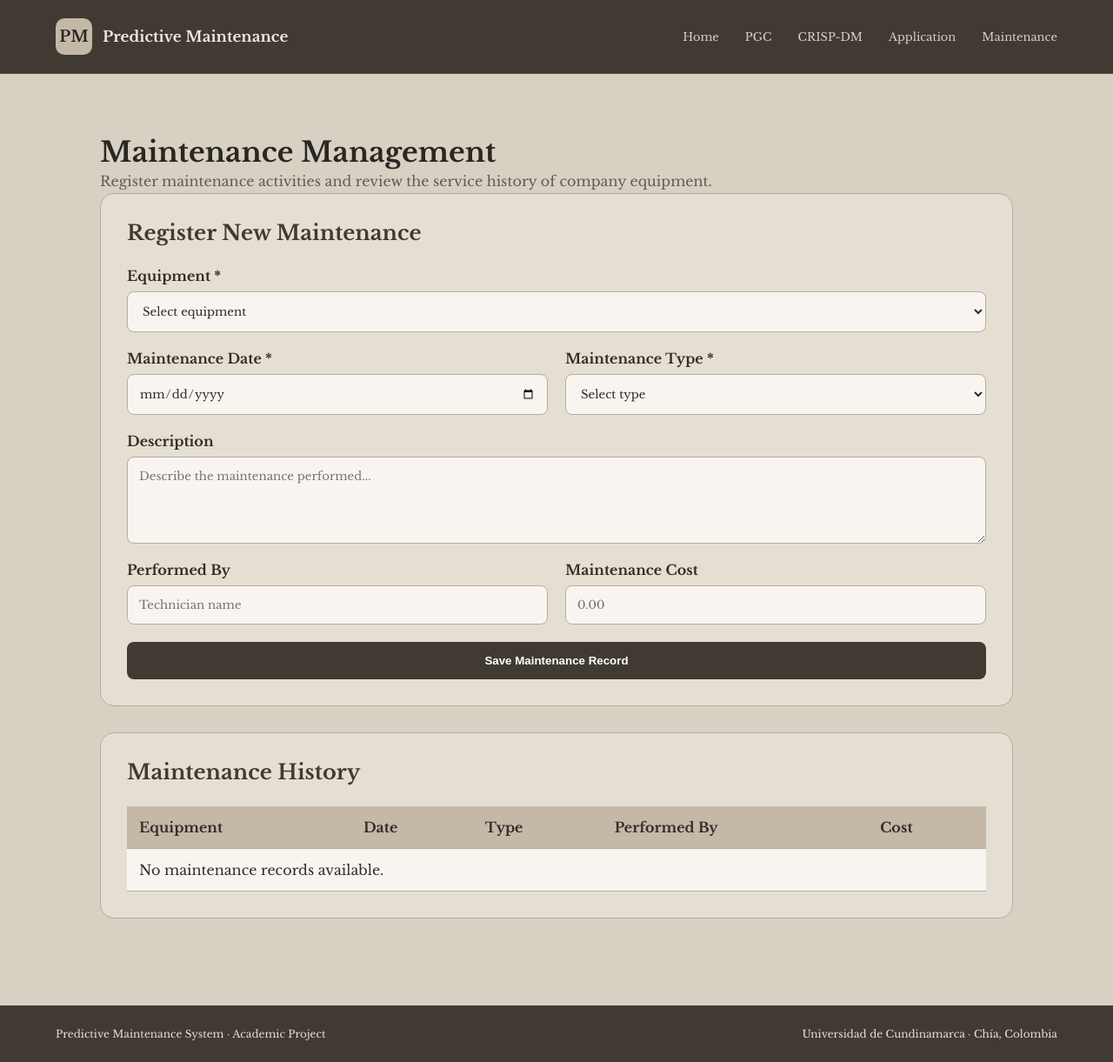
After one commit to lunaalejan/Machine_Learning_Proyect, a Flask app: page /maintenance in a window 1280 px wide. The commit adds this page. Shown: the whole page at 87% size. Run offline with Flask 3, Linux system fonts and the light colour scheme; data that the repository does not hold is empty.

Commit message:
Implement equipment registration and maintenance module

```diff
--- a/app.py
+++ b/app.py
@@ -1,7 +1,36 @@
+from datetime import date
 
-from flask import Flask, render_template, render_template_string
+from flask import (
+    Flask,
+    render_template,
+    render_template_string,
+    request,
+    redirect,
+    url_for
+)
+
+from sqlalchemy.exc import IntegrityError
+
+from database import db
+from database.models import (
+    User,
+    Equipment,
+    MaintenanceRecord,
+    Alert,
+    Prediction
+)
+
 
 app = Flask(__name__)
+
+# ==============================
+# DATABASE CONFIGURATION
+# ==============================
+
+app.config["SQLALCHEMY_DATABASE_URI"] = "sqlite:///predictive_maintenance.db"
+app.config["SQLALCHEMY_TRACK_MODIFICATIONS"] = False
+
+db.init_app(app)
 
 
 # ==============================
@@ -34,27 +63,11 @@ def crisp_dm():
     <head>
         <meta charset="UTF-8">
         <title>CRISP-DM</title>
-        <style>
-            body {
-                background: #030b1d;
-                color: white;
-                font-family: Arial, sans-serif;
-                display: flex;
-                justify-content: center;
-                align-items: center;
-                min-height: 100vh;
-                text-align: center;
-            }
-            h1 { color: #1478ff; }
-            a { color: #58a4ff; }
-        </style>
     </head>
     <body>
-        <div>
-            <h1>CRISP-DM</h1>
-            <p>This section is under development.</p>
-            <a href="/">Return to Home</a>
-        </div>
+        <h1>CRISP-DM</h1>
+        <p>This section is under development.</p>
+        <a href="/">Return to Home</a>
     </body>
     </html>
     """)
@@ -64,38 +77,212 @@ def crisp_dm():
 # APPLICATION PAGE
 # ==============================
 
-@app.route("/application")
+@app.route("/application", methods=["GET", "POST"])
 def application():
-    return render_template_string("""
-    <!DOCTYPE html>
-    <html lang="en">
-    <head>
-        <meta charset="UTF-8">
-        <title>Application</title>
-        <style>
-            body {
-                background: #030b1d;
-                color: white;
-                font-family: Arial, sans-serif;
-                display: flex;
-                justify-content: center;
-                align-items: center;
-                min-height: 100vh;
-                text-align: center;
-            }
-            h1 { color: #1478ff; }
-            a { color: #58a4ff; }
-        </style>
-    </head>
-    <body>
-        <div>
-            <h1>Predictive Maintenance Application</h1>
-            <p>This section is under development.</p>
-            <a href="/">Return to Home</a>
-        </div>
-    </body>
-    </html>
-    """)
+
+    success = None
+    error = None
+
+    if request.method == "POST":
+
+        try:
+            # Get form information
+            name = request.form.get("name", "").strip()
+            equipment_type = request.form.get(
+                "equipment_type", ""
+            ).strip()
+
+            brand = request.form.get("brand", "").strip()
+            model = request.form.get("model", "").strip()
+            serial_number = request.form.get(
+                "serial_number", ""
+            ).strip()
+
+            location = request.form.get("location", "").strip()
+
+            interval_value = request.form.get(
+                "maintenance_interval_days", "90"
+            ).strip()
+
+            installation_value = request.form.get(
+                "installation_date", ""
+            ).strip()
+
+            # Validate required fields
+            if not name or not equipment_type:
+                raise ValueError(
+                    "Equipment name and type are required."
+                )
+
+            interval = int(interval_value)
+
+            if interval < 1:
+                raise ValueError(
+                    "Maintenance interval must be at least 1 day."
+                )
+
+            # Validate installation date
+            installation_date = (
+                date.fromisoformat(installation_value)
+                if installation_value else None
+            )
+
+            # Check duplicate serial number
+            if serial_number:
+                existing_equipment = Equipment.query.filter_by(
+                    serial_number=serial_number
+                ).first()
+
+                if existing_equipment:
+                    raise ValueError(
+                        "This serial number is already registered."
+                    )
+
+            # Create equipment record
+            new_equipment = Equipment(
+                name=name,
+                equipment_type=equipment_type,
+                brand=brand or None,
+                model=model or None,
+                serial_number=serial_number or None,
+                location=location or None,
+                installation_date=installation_date,
+                maintenance_interval_days=interval,
+                status="active"
+            )
+
+            # Save to database
+            db.session.add(new_equipment)
+            db.session.commit()
+
+            return redirect(
+                url_for("application", registered=1)
+            )
+
+        except ValueError as exc:
+            db.session.rollback()
+            error = str(exc)
+
+        except IntegrityError:
+            db.session.rollback()
+            error = (
+                "This equipment could not be registered. "
+                "Check whether the serial number already exists."
+            )
+
+        except Exception:
+            db.session.rollback()
+            app.logger.exception("Equipment registration failed")
+            error = (
+                "An unexpected error occurred. "
+                "Please check the information and try again."
+            )
+
+    # Success message
+    if request.args.get("registered") == "1":
+        success = "Equipment registered successfully!"
+
+    # Retrieve registered equipment
+    equipment = Equipment.query.order_by(
+        Equipment.id.desc()
+    ).all()
+
+    return render_template(
+        "application.html",
+        equipment=equipment,
+        success=success,
+        error=error
+    )
+
+# ==============================
+# MAINTENANCE PAGE
+# ==============================
+
+@app.route("/maintenance", methods=["GET", "POST"])
+def maintenance():
+
+    success = None
+    error = None
+
+    if request.method == "POST":
+        try:
+            equipment_id = request.form.get("equipment_id", type=int)
+            maintenance_date = date.fromisoformat(
+                request.form.get("maintenance_date", "")
+            )
+            maintenance_type = request.form.get("maintenance_type", "").strip()
+            description = request.form.get("description", "").strip()
+            performed_by = request.form.get("performed_by", "").strip()
+            cost_value = request.form.get("cost", "").strip()
+
+            # Validate equipment
+            selected_equipment = db.session.get(Equipment, equipment_id)
+
+            if selected_equipment is None:
+                raise ValueError("Please select a valid equipment.")
+
+            if maintenance_type not in ["Preventive", "Corrective"]:
+                raise ValueError("Please select a valid maintenance type.")
+
+            # Validate cost
+            cost = float(cost_value) if cost_value else None
+
+            if cost is not None and cost < 0:
+                raise ValueError("Maintenance cost cannot be negative.")
+
+            # Create maintenance record
+            new_record = MaintenanceRecord(
+                equipment_id=equipment_id,
+                maintenance_date=maintenance_date,
+                maintenance_type=maintenance_type,
+                description=description,
+                performed_by=performed_by,
+                cost=cost
+            )
+
+            db.session.add(new_record)
+
+            # Update last maintenance date
+            if (
+                selected_equipment.last_maintenance_date is None
+                or maintenance_date >= selected_equipment.last_maintenance_date
+            ):
+                selected_equipment.last_maintenance_date = maintenance_date
+
+            db.session.commit()
+
+            return redirect(url_for("maintenance", saved=1))
+
+        except ValueError as e:
+            db.session.rollback()
+            error = str(e)
+
+        except Exception:
+            db.session.rollback()
+            error = "An error occurred while saving the maintenance record."
+
+    equipment_list = Equipment.query.order_by(Equipment.name.asc()).all()
+
+    records = MaintenanceRecord.query.order_by(
+        MaintenanceRecord.maintenance_date.desc()
+    ).all()
+
+    if request.args.get("saved") == "1":
+        success = "Maintenance record registered successfully!"
+
+    return render_template(
+        "maintenance.html",
+        equipment=equipment_list,
+        records=records,
+        success=success,
+        error=error
+    )
+# ==============================
+# CREATE DATABASE TABLES
+# ==============================
+
+with app.app_context():
+    db.create_all()
 
 
 # ==============================
--- /dev/null
+++ b/database/__init__.py
@@ -0,0 +1,3 @@
+from flask_sqlalchemy import SQLAlchemy
+
+db = SQLAlchemy()
--- a/templates/base.html
+++ b/templates/base.html
@@ -241,6 +241,11 @@
                     Application
                 </a>
 
+                <a href="{{ url_for('maintenance') }}"
+                   class="{% if active_page == 'maintenance' %}active{% endif %}">
+                    Maintenance
+                </a>
+
             </nav>
 
         </div>
--- /dev/null
+++ b/templates/maintenance.html
@@ -0,0 +1,262 @@
+{% extends "base.html" %}
+
+{% block title %}Maintenance | Predictive Maintenance{% endblock %}
+
+{% block content %}
+
+<style>
+    .maintenance-container {
+        max-width: 1100px;
+        margin: 45px auto;
+        padding: 25px;
+        color: #302D28;
+    }
+
+    .maintenance-card {
+        background: #E5DED3;
+        padding: 30px;
+        border-radius: 16px;
+        margin-bottom: 30px;
+        border: 1px solid #B8AC9C;
+    }
+
+    .maintenance-card h2 {
+        margin-bottom: 25px;
+        color: #403A33;
+    }
+
+    .maintenance-form {
+        display: grid;
+        grid-template-columns: repeat(2, 1fr);
+        gap: 20px;
+    }
+
+    .form-group {
+        display: flex;
+        flex-direction: column;
+        gap: 8px;
+    }
+
+    .form-group.full {
+        grid-column: 1 / -1;
+    }
+
+    .form-group label {
+        font-weight: bold;
+    }
+
+    .form-group input,
+    .form-group select,
+    .form-group textarea {
+        padding: 13px;
+        border: 1px solid #B8AC9C;
+        border-radius: 8px;
+        background: #F8F5F0;
+        color: #302D28;
+        font-family: inherit;
+    }
+
+    .form-group textarea {
+        min-height: 100px;
+        resize: vertical;
+    }
+
+    .maintenance-button {
+        background: #403A33;
+        color: white;
+        border: none;
+        padding: 14px 24px;
+        border-radius: 8px;
+        cursor: pointer;
+        font-weight: bold;
+    }
+
+    .maintenance-button:hover {
+        background: #625447;
+    }
+
+    .message {
+        padding: 12px;
+        border-radius: 8px;
+        margin-bottom: 20px;
+    }
+
+    .success {
+        background: #DCEBDD;
+        color: #285B35;
+    }
+
+    .error {
+        background: #F3DDDA;
+        color: #8B3028;
+    }
+
+    .table-wrapper {
+        overflow-x: auto;
+    }
+
+    .maintenance-table {
+        width: 100%;
+        border-collapse: collapse;
+        background: #F8F5F0;
+    }
+
+    .maintenance-table th,
+    .maintenance-table td {
+        padding: 14px;
+        border-bottom: 1px solid #B8AC9C;
+        text-align: left;
+    }
+
+    .maintenance-table th {
+        background: #C4B8A7;
+    }
+
+    @media (max-width: 650px) {
+        .maintenance-form {
+            grid-template-columns: 1fr;
+        }
+
+        .form-group.full {
+            grid-column: auto;
+        }
+    }
+</style>
+
+<div class="maintenance-container">
+
+    <h1>Maintenance Management</h1>
+
+    <p>
+        Register maintenance activities and review the service history
+        of company equipment.
+    </p>
+
+    <div class="maintenance-card">
+
+        <h2>Register New Maintenance</h2>
+
+        {% if success %}
+            <div class="message success">{{ success }}</div>
+        {% endif %}
+
+        {% if error %}
+            <div class="message error">{{ error }}</div>
+        {% endif %}
+
+        <form method="POST" class="maintenance-form">
+
+            <div class="form-group full">
+                <label for="equipment_id">Equipment *</label>
+
+                <select name="equipment_id" id="equipment_id" required>
+                    <option value="">Select equipment</option>
+
+                    {% for item in equipment %}
+                        <option value="{{ item.id }}">
+                            {{ item.name }} - {{ item.serial_number or 'No serial number' }}
+                        </option>
+                    {% endfor %}
+                </select>
+            </div>
+
+            <div class="form-group">
+                <label for="maintenance_date">Maintenance Date *</label>
+                <input
+                    type="date"
+                    name="maintenance_date"
+                    id="maintenance_date"
+                    required
+                >
+            </div>
+
+            <div class="form-group">
+                <label for="maintenance_type">Maintenance Type *</label>
+
+                <select name="maintenance_type" id="maintenance_type" required>
+                    <option value="">Select type</option>
+                    <option value="Preventive">Preventive</option>
+                    <option value="Corrective">Corrective</option>
+                </select>
+            </div>
+
+            <div class="form-group full">
+                <label for="description">Description</label>
+                <textarea
+                    name="description"
+                    id="description"
+                    placeholder="Describe the maintenance performed..."
+                ></textarea>
+            </div>
+
+            <div class="form-group">
+                <label for="performed_by">Performed By</label>
+                <input
+                    type="text"
+                    name="performed_by"
+                    id="performed_by"
+                    placeholder="Technician name"
+                >
+            </div>
+
+            <div class="form-group">
+                <label for="cost">Maintenance Cost</label>
+                <input
+                    type="number"
+                    name="cost"
+                    id="cost"
+                    min="0"
+                    step="0.01"
+                    placeholder="0.00"
+                >
+            </div>
+
+            <div class="form-group full">
+                <button type="submit" class="maintenance-button">
+                    Save Maintenance Record
+                </button>
+            </div>
+
+        </form>
+    </div>
+
+    <div class="maintenance-card">
+
+        <h2>Maintenance History</h2>
+
+        <div class="table-wrapper">
+            <table class="maintenance-table">
+
+                <thead>
+                    <tr>
+                        <th>Equipment</th>
+                        <th>Date</th>
+                        <th>Type</th>
+                        <th>Performed By</th>
+                        <th>Cost</th>
+                    </tr>
+                </thead>
+
+                <tbody>
+                    {% for record in records %}
+                    <tr>
+                        <td>{{ record.equipment.name }}</td>
+                        <td>{{ record.maintenance_date }}</td>
+                        <td>{{ record.maintenance_type }}</td>
+                        <td>{{ record.performed_by or '-' }}</td>
+                        <td>{{ record.cost if record.cost is not none else '-' }}</td>
+                    </tr>
+                    {% else %}
+                    <tr>
+                        <td colspan="5">No maintenance records available.</td>
+                    </tr>
+                    {% endfor %}
+                </tbody>
+
+            </table>
+        </div>
+    </div>
+
+</div>
+
+{% endblock %}
```
Also changed, not shown: database/models.py (added, +124 -0 lines), 1 other file.
